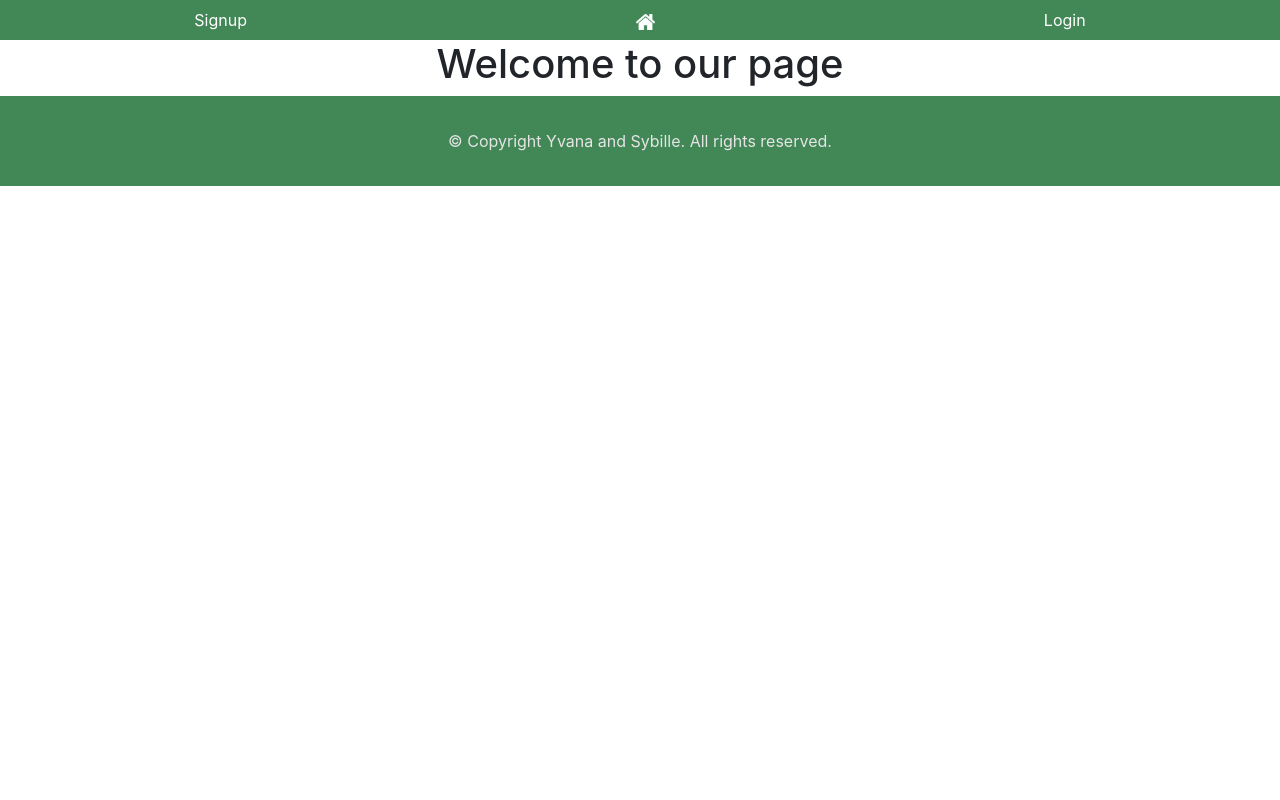
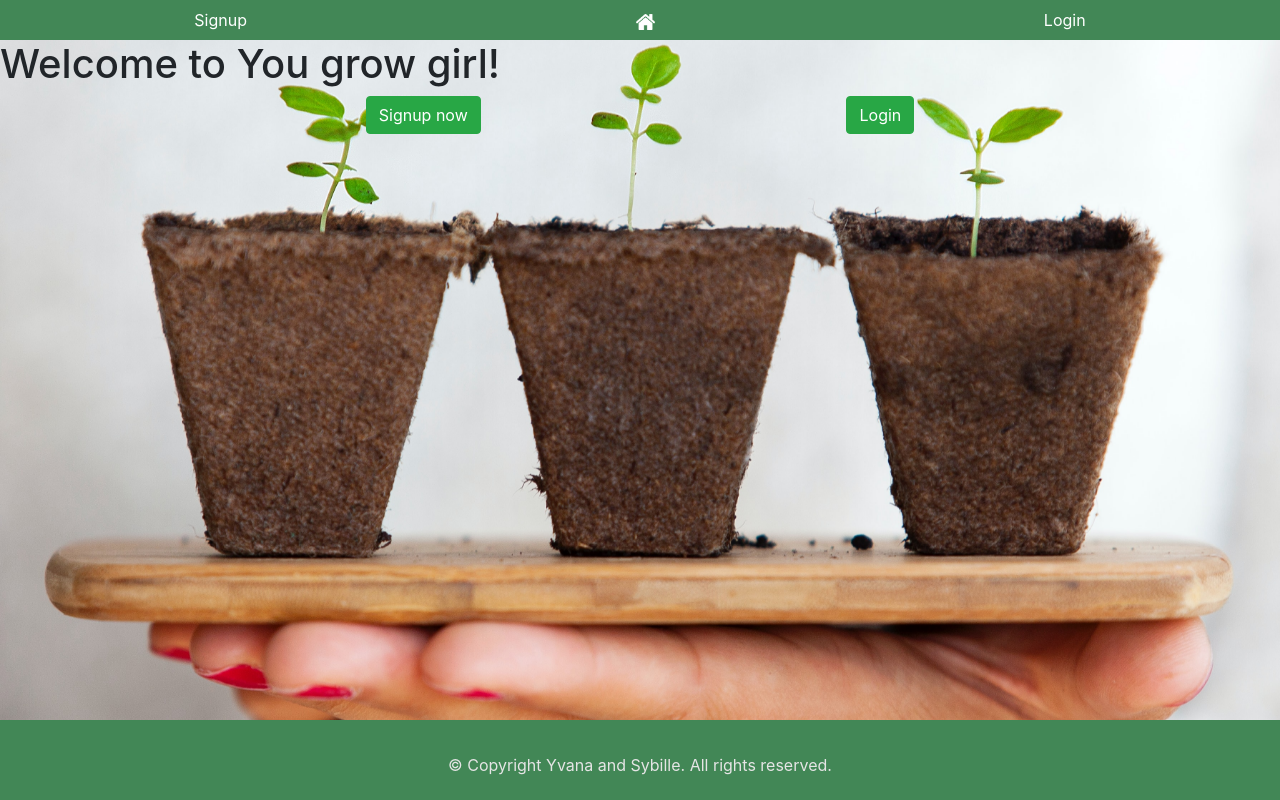
Before and after one commit to skasslatter/Project-3-Stekkie-client, a React (Create React App) app: page / in a window 1280 px wide. Built offline with nearby package versions, Linux system fonts and the light colour scheme.

Commit message:
initial homepage styling

```diff
--- a/src/components/Nav.js
+++ b/src/components/Nav.js
@@ -27,7 +27,7 @@ class Nav extends React.Component {
               <Link to="/signup">Signup</Link>
             </div>
             <div>
-              <Link to="/login">
+              <Link to="/">
                 <img
                   className="home-icon"
                   src="/pngkey.com-home-png-2373015 copy.png"
--- a/src/pages/Homepage.js
+++ b/src/pages/Homepage.js
@@ -1,11 +1,28 @@
-import React from 'react';
+import "../stylesheets/homepage.css";
+import React from "react";
+import { Link } from "react-router-dom";
+
 
 export default class Homepage extends React.Component {
-    render(){
-        return (
+  render() {
+    return (
+      <section class="bgimage">
+        <div class="container-fluid">
+          <div class="row">
+            <div class="col-xs-12">
+              <h1 className="caption">Welcome to You grow girl!</h1>
+            </div>
+            </div>
+            <div class="row auth-buttons">
             <div>
-                <h1>Welcome to our page</h1>
+              <Link to="/signup" className="caption btn btn-success">Signup now</Link>
             </div>
-        )
-    }
+            <div>
+              <Link to="/login" className="caption btn btn-success">Login</Link>
+            </div>
+            </div>
+          </div>
+      </section>
+    );
+  }
 }
--- a/src/stylesheets/footer.css
+++ b/src/stylesheets/footer.css
@@ -4,6 +4,7 @@
 
 .bottom {
   background-color: #428756;
+  height: 10vh;
 }
 
 .copyright {
--- /dev/null
+++ b/src/stylesheets/homepage.css
@@ -0,0 +1,18 @@
+.bgimage {
+  width:100%;
+  height:500px;
+  background: url('/daniel-oberg-sEApBUS4fIk-unsplash.jpg');
+  background-repeat: no-repeat;
+  background-position: center;
+  background-size:cover;
+  background-attachment: fixed;
+  height: 85vh;
+}
+.bgimage h5 {
+  color:white;
+  text-shadow:2px 2px #333;
+}
+
+.auth-buttons{
+  justify-content: space-evenly;
+}
--- a/src/stylesheets/nav.css
+++ b/src/stylesheets/nav.css
@@ -4,6 +4,7 @@
   justify-content: space-around;
   padding-top: 1vh;
   padding-bottom: 1vh;
+  height: 5vh;
 }
 
 .nav a{
```
Also changed, not shown: public/daniel-oberg-sEApBUS4fIk-unsplash.jpg (added).
